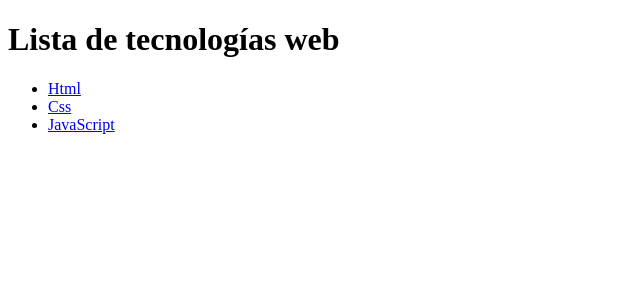
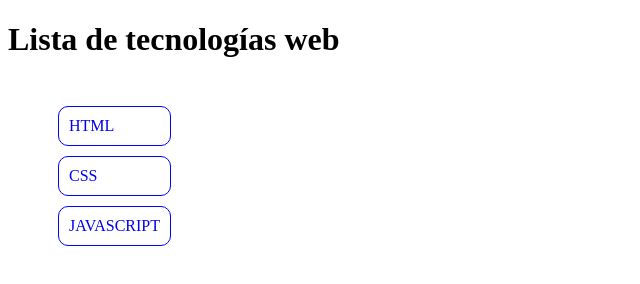
Before and after one commit to FJ-Rodriguez-Dominguez/WebTecnologias, a plain HTML site: page index.html in a window 1280 px wide. Shown: the whole page, without its empty margins (0-640 px from the left). Drawn offline with Linux system fonts and the light colour scheme.

Commit message:
añado los estilos

```diff
--- a/index.html
+++ b/index.html
@@ -6,6 +6,7 @@
     <meta http-equiv="X-UA-Compatible" content="IE=edge">
     <meta name="viewport" content="width=device-width, initial-scale=1.0">
     <title>Document</title>
+    <link rel="stylesheet" href="styles.css"/>
 </head>
 
 <body>
@@ -13,13 +14,13 @@
     <h1>Lista de tecnologías web</h1>
         <div class="container">
             <ul>
-                <li class="intem">
+                <li class="item">
                     <a href="https://es.wikipedia.org/wiki/HTML">Html</a>
                 </li>
-                <li class="intem">
+                <li class="item">
                     <a href="https://es.wikipedia.org/wiki/CSS">Css</a>
                 </li>
-                <li class="intem">
+                <li class="item">
                     <a href="https://es.wikipedia.org/wiki/JavaScript">JavaScript</a>
                 </li>
             </ul>
--- /dev/null
+++ b/styles.css
@@ -0,0 +1,20 @@
+.container{
+    display: flex;
+}
+.item{
+    list-style:none;
+    border: 1px solid blue;
+    padding: 10px;
+    margin: 10px;
+    border-radius: 10px;
+}
+.item a{
+    text-decoration: none;
+    text-transform: uppercase;
+}
+.item.hover.a{
+    color: white;
+}
+.item.hover{
+    background-color: lightcyan;
+}
```
